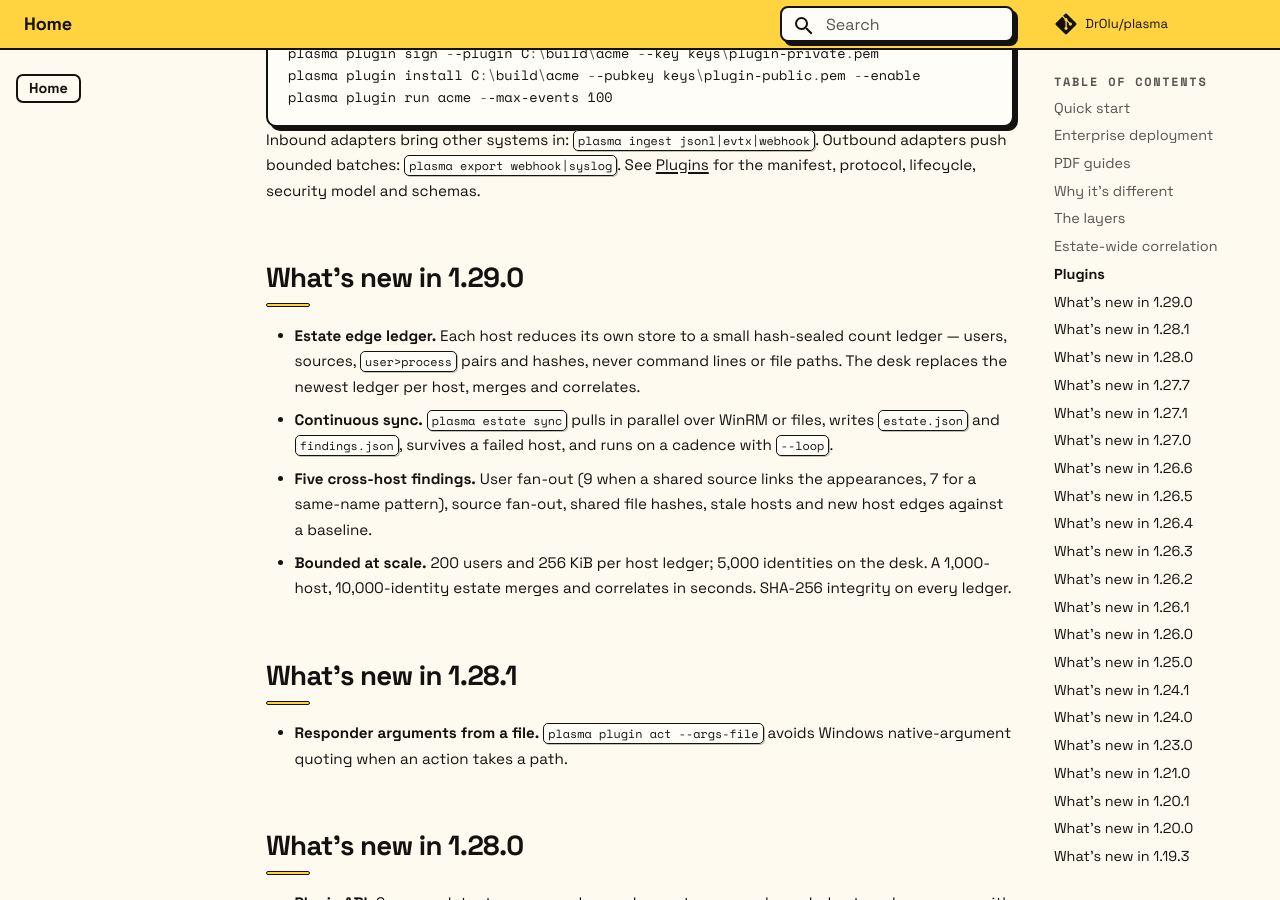
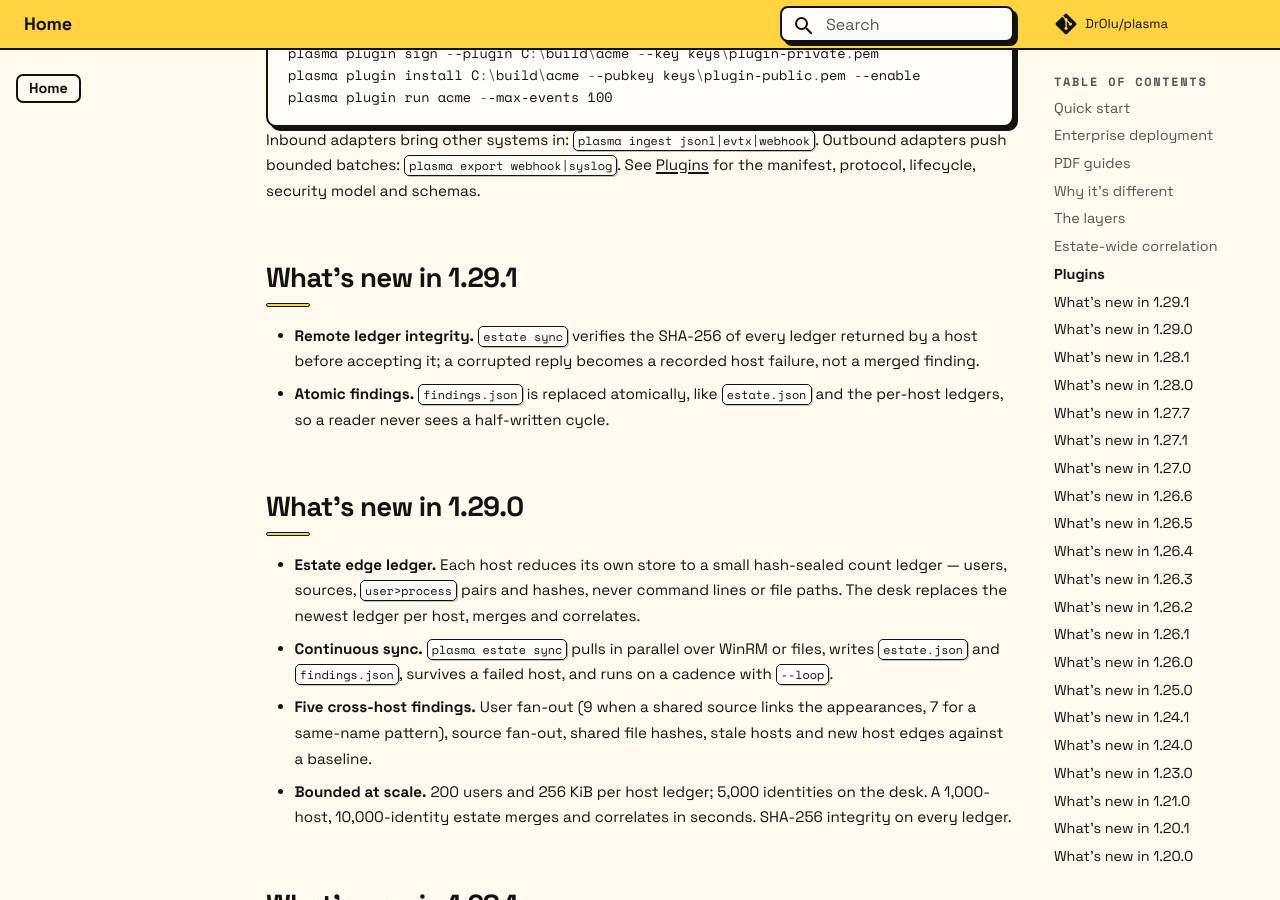
Before and after one commit to DrOlu/plasma, an MkDocs documentation site: the page built from docs/index.md, in a window 1280 px wide and 900 px high, scrolled down 4963 px. Built offline with MkDocs 1.6.1 and Material for MkDocs 9.7.7, drawn with Linux system fonts in a browser that asks for light colours; comment, search, counter and statistics services are not loaded; some of the changed text lies outside the part shown.

Commit message:
fix(estate): verify remote ledgers and write findings atomically (1.29.1)

```diff
--- a/docs/index.md
+++ b/docs/index.md
@@ -1,12 +1,12 @@
 <div class="raft-hero" markdown="0">
-<p class="raft-eyebrow">Windows EDR &middot; v1.29.0</p>
+<p class="raft-eyebrow">Windows EDR &middot; v1.29.1</p>
 <h1>No log lake.<br>No cloud.<br>No blind trust.</h1>
 <p class="raft-lede">Plasma keeps the telemetry on the box, answers questions with a
 121M on-device model, and makes every response named, journaled, and reversible.
 The endpoint can explain itself &mdash; without shipping its diary anywhere.</p>
 <div class="raft-actions">
 <a class="raft-btn primary" href="getting-started/">Get started</a>
-<a class="raft-btn" href="https://github.com/DrOlu/plasma/releases/latest">Download v1.29.0</a>
+<a class="raft-btn" href="https://github.com/DrOlu/plasma/releases/latest">Download v1.29.1</a>
 <a class="raft-btn" href="agent-native/">Agent-native operation</a>
 </div>
 <div class="raft-badges">
@@ -175,6 +175,11 @@ Inbound adapters bring other systems in: `plasma ingest jsonl|evtx|webhook`.
 Outbound adapters push bounded batches: `plasma export webhook|syslog`.
 See [Plugins](plugin-api.md) for the manifest, protocol, lifecycle, security
 model and schemas.
+
+## What's new in 1.29.1
+
+- **Remote ledger integrity.** `estate sync` verifies the SHA-256 of every ledger returned by a host before accepting it; a corrupted reply becomes a recorded host failure, not a merged finding.
+- **Atomic findings.** `findings.json` is replaced atomically, like `estate.json` and the per-host ledgers, so a reader never sees a half-written cycle.
 
 ## What's new in 1.29.0
 
--- a/plasma/__init__.py
+++ b/plasma/__init__.py
@@ -1,5 +1,5 @@
 """Plasma — agent-based EDR bundle with a frozen neuralOS instance."""
 
-__version__ = "1.29.0"
+__version__ = "1.29.1"
 PRODUCT = "Plasma"
 SCHEMA_VERSION = 1
--- a/pyproject.toml
+++ b/pyproject.toml
@@ -4,7 +4,7 @@ build-backend = "setuptools.build_meta"
 
 [project]
 name = "plasma-edr"
-version = "1.29.0"
+version = "1.29.1"
 description = "Plasma — an agent-based EDR bundle: Sentinel detection layer + a frozen neuralOS instance"
 readme = "README.md"
 requires-python = ">=3.9"
```
Also changed, not shown: CHANGELOG.md (+6 -0 lines), docs/changelog.md (+6 -0 lines), website/index.html (+4 -4 lines), docs/assets/enterprise-architecture.svg, site/assets/enterprise-architecture.svg, site/changelog/index.html, site/index.html, site/search/search_index.json, 7 other files.
